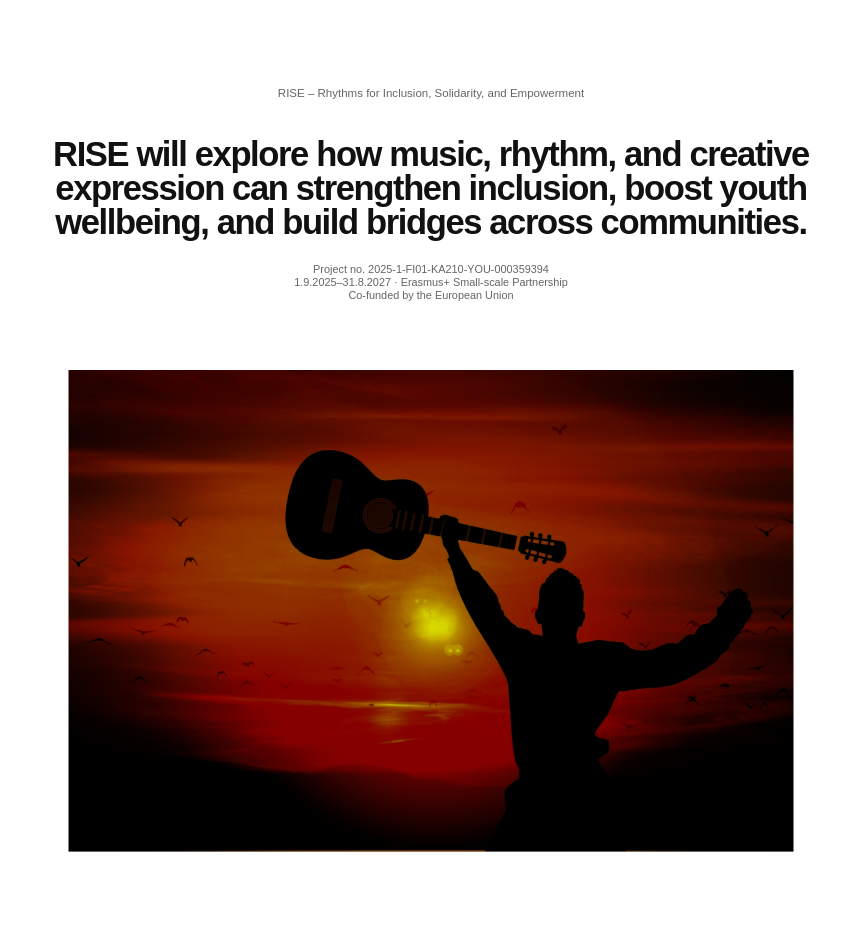
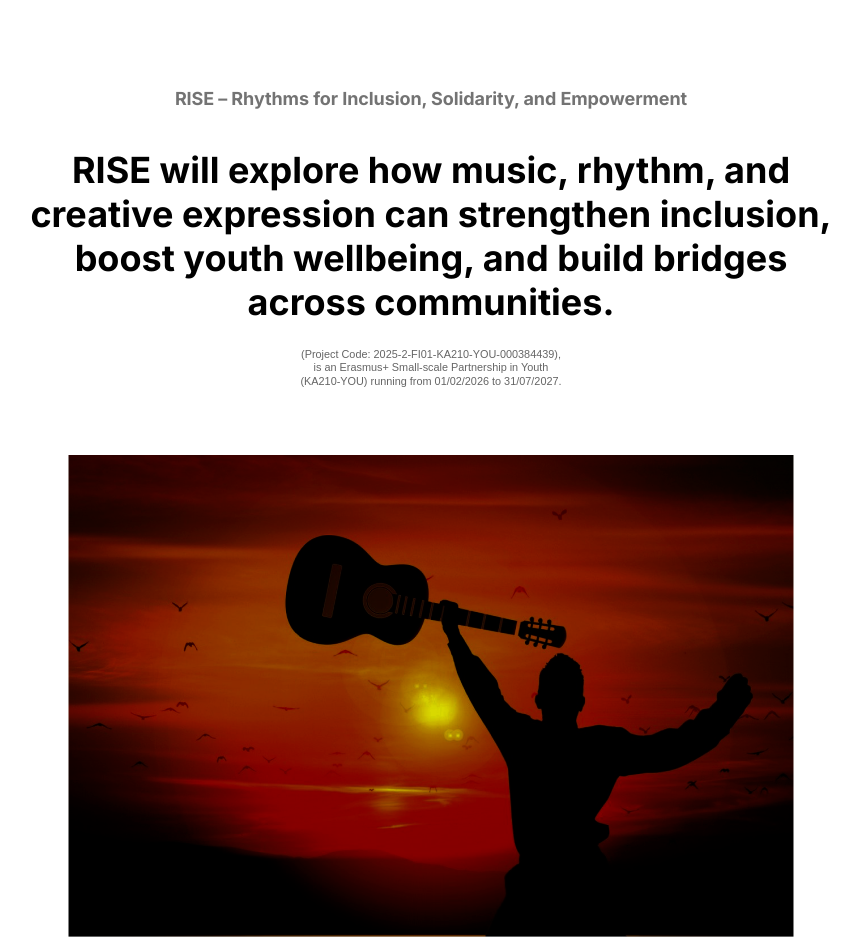
Before and after one commit to sozermert/rise, a plain HTML site: page index.html in a window 1280 px wide. Shown: the top 948 px of the page, without its empty margins (209-1068 px from the left). Drawn offline with Linux system fonts and the light colour scheme.

Commit message:
Refine hero typography and footer carousel

```diff
--- a/index.html
+++ b/index.html
@@ -5,6 +5,9 @@
   <meta name="viewport" content="width=device-width, initial-scale=1">
   <meta name="description" content="RISE — Rhythms for Inclusion, Solidarity, and Empowerment">
   <title>RISE — Rhythms for Inclusion, Solidarity, and Empowerment</title>
+  <link rel="preconnect" href="https://fonts.googleapis.com">
+  <link rel="preconnect" href="https://fonts.gstatic.com" crossorigin>
+  <link href="https://fonts.googleapis.com/css2?family=Inter:wght@700&display=swap" rel="stylesheet">
   <link rel="stylesheet" href="styles.css">
 </head>
 <body>
@@ -13,7 +16,7 @@
     <header class="hero section narrow">
       <p class="eyebrow">RISE – Rhythms for Inclusion, Solidarity, and Empowerment</p>
       <h1>RISE will explore how music, rhythm, and creative expression can strengthen inclusion, boost youth wellbeing, and build bridges across communities.</h1>
-      <p class="project-meta">Project no. 2025-1-FI01-KA210-YOU-000359394<br>1.9.2025–31.8.2027 · Erasmus+ Small-scale Partnership<br>Co-funded by the European Union</p>
+      <p class="project-meta">(Project Code: 2025-2-FI01-KA210-YOU-000384439),<br>is an Erasmus+ Small-scale Partnership in Youth<br>(KA210-YOU) running from 01/02/2026 to 31/07/2027.</p>
       <img class="hero-image" src="assets/images/hero.png" alt="Silhouette of a person raising a guitar at sunset">
     </header>
 
--- a/styles.css
+++ b/styles.css
@@ -13,7 +13,8 @@
 .section{width:min(calc(100% - 64px),var(--content));margin-inline:auto;padding-block:90px}
 .narrow{max-width:var(--narrow)}
 .hero{text-align:center;padding-top:86px}
-.eyebrow{font-size:.72rem;margin-bottom:36px}.project-meta{font-size:.68rem;line-height:1.22;margin:1rem auto 4.2rem}.hero-image{width:730px;aspect-ratio:1.49;object-fit:cover;margin:auto}
+.hero h1{color:#000;font-family:Inter,Arial,sans-serif;font-size:36px;font-weight:700;line-height:normal;letter-spacing:0;text-align:center}
+.eyebrow{margin-bottom:36px;color:rgba(0,0,0,.55);font-family:Inter,Arial,sans-serif;font-size:18px;font-weight:700;line-height:1.45;letter-spacing:-.005em;text-align:center}.project-meta{font-size:.68rem;line-height:1.22;margin:1rem auto 4.2rem}.hero-image{width:730px;aspect-ratio:1.49;object-fit:cover;margin:auto}
 .intro{padding-top:145px}.intro ul{padding-left:1.25rem;margin-bottom:.5rem}.intro strong{display:block;margin-top:.65rem}
 .feature-grid,.pillars,.partner-grid,.activity-grid{display:grid;grid-template-columns:repeat(3,1fr);gap:32px}
 .feature-grid{padding-top:60px}.feature-card .pattern,.pillars .pattern{aspect-ratio:365/500;border-radius:12px;margin-bottom:24px;background-size:cover;background-position:center}
@@ -36,7 +37,7 @@
 footer{background:var(--blue)}
 .logo-marquee{overflow:hidden;padding:34px 0}
 .logo-track{display:flex;width:max-content;animation:logo-scroll 16s linear infinite;will-change:transform}
-.logo-set{display:flex;align-items:center;gap:72px;padding-right:72px}
+.logo-set{display:flex;flex:0 0 auto;align-items:center;justify-content:space-around;gap:72px;min-width:100vw;padding:0 36px}
 .logo-set img{display:block;width:auto;max-width:none;object-fit:contain}
 .logo-set img:nth-child(1),.logo-set img:nth-child(2){height:67px}
 .logo-set img:nth-child(3){height:42px}
@@ -44,4 +45,4 @@
 @keyframes logo-scroll{to{transform:translateX(-50%)}}
 @media (prefers-reduced-motion:reduce){.logo-track{animation:none}.logo-set[aria-hidden="true"]{display:none}.logo-set{width:100vw;justify-content:center;flex-wrap:wrap;padding:0 24px}}
 @media (max-width:800px){body{font-size:15px}.section{width:min(calc(100% - 36px),var(--content));padding-block:64px}.hero{padding-top:54px}.eyebrow{margin-bottom:28px}.project-meta{margin-bottom:3rem}.intro{padding-top:82px}.feature-grid,.pillars,.partner-grid{grid-template-columns:1fr}.feature-card .pattern,.pillars .pattern{width:100%;max-height:520px}.feature-card h3{min-height:0}.partner-grid{margin-top:42px}.activity-grid{grid-template-columns:1fr 1fr}.activities{padding-top:90px}.methodology{padding-top:70px}.text-block+.text-block{margin-top:90px}.recap{grid-template-columns:1fr;gap:28px;margin-top:80px}.recap.reverse div,.recap.reverse img{order:initial}.meeting{padding-top:70px}.contact{margin-top:70px}}
-@media (max-width:520px){h1{font-size:1.9rem}.activity-grid{grid-template-columns:1fr}.activity{min-height:auto}.activity p{margin-top:32px}.card{padding:22px}.card.activity{padding:28px}.hero-image{width:100%}.contact{flex-direction:column;gap:24px;text-align:center}.contact img{width:130px;height:130px}.recap img{border-radius:28px}.logo-marquee{padding-block:26px}.logo-set{gap:48px;padding-right:48px}}
+@media (max-width:520px){h1{font-size:1.9rem}.activity-grid{grid-template-columns:1fr}.activity{min-height:auto}.activity p{margin-top:32px}.card{padding:22px}.card.activity{padding:28px}.hero-image{width:100%}.contact{flex-direction:column;gap:24px;text-align:center}.contact img{width:130px;height:130px}.recap img{border-radius:28px}.logo-marquee{padding-block:26px}.logo-set{gap:48px;padding-inline:24px}}
```
